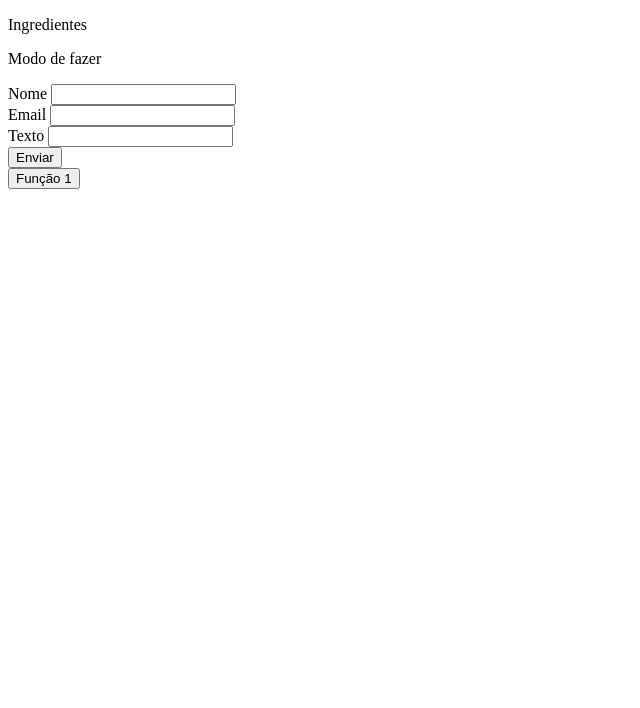
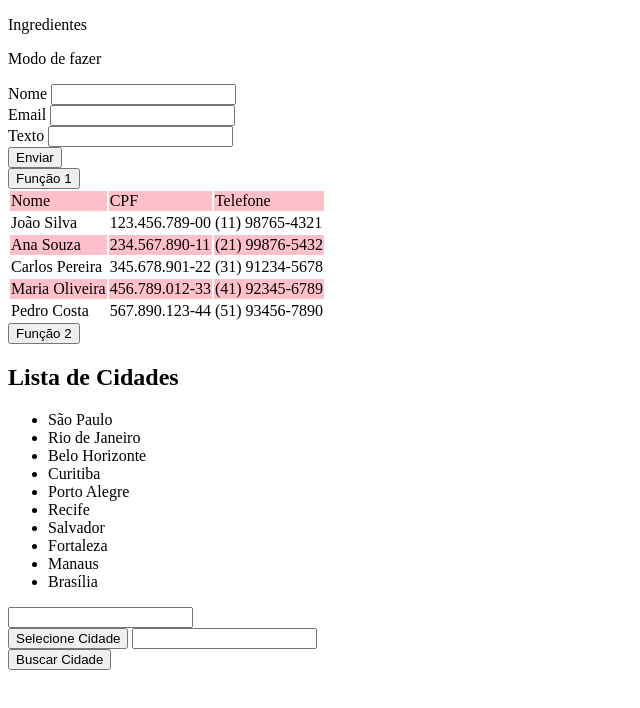
Before and after one commit to MateusTeodoro/JavaScript, a plain HTML site: page aula-javascript/javaScript_teste.html in a window 1280 px wide. Shown: the whole page, without its empty margins (0-640 px from the left). Drawn offline with Linux system fonts and the light colour scheme.

Commit message:
Update javaScript_teste.html

```diff
--- a/aula-javascript/javaScript_teste.html
+++ b/aula-javascript/javaScript_teste.html
@@ -12,15 +12,51 @@
     <script type="text/javascript" src="/script/jquery-3.7.1.js"></script>
 
     <script>
-        $(document).ready(function()
-        {
-            $("#funcao1").click(function()
-            {
+        $(document).ready(function () {
+            $("tr:even", $("tbody")).css("background", "pink");
+
+            $("#funcao1").click(function () {
                 $("#receita").css("background-color", "red");
                 $(".form_verde").css("background", "green");
                 $("#receita, .form_verde, p").css("color", "pink");
-            })
+            });
+
+            $("#funcao2").click(function () {
+                $("tr:even", $("tbody")).css("background", "white");
+                $("tr:odd", $("tbody")).css("background", "#DDDDDD");
+            });
+
+            $("#funcao3").click(function () {
+                let cidade = $("#cidade").val(); //Pega o valor
+                //alert(cidade);
+                $("li").css("background", "white");
+                $("li:eq(" + (cidade - 1) + ")").css("background", "pink");
+            });
+
+            $("#funcao4").click(function () {
+                let cidadeDigitada = $("#cidade2").val().toLowerCase().trim(); // Pega o texto digitado
+                let encontrada = false;
+
+                $("li").each(function () {
+                    let nomeCidade = $(this).text().toLowerCase().trim();
+
+                    // Limpa o fundo antes de pintar
+                    $(this).css("background", "white");
+
+                    // Se for igual, destaca
+                    if (nomeCidade === cidadeDigitada) {
+                        $(this).css("background", "pink");
+                        encontrada = true;
+                    }
+                });
+
+                // Se não encontrar, pode avisar o usuário
+                if (!encontrada) {
+                    alert("Cidade não encontrada na lista!");
+                }
+            });
         });
+
     </script>
 </head>
 
@@ -28,7 +64,7 @@
     <div id="receita">
         <p> Ingredientes </p>
         <p>Modo de fazer </p>
-        </div>
+    </div>
 
     <form class="form_verde">
         Nome <input type="text" name="nome"><br />
@@ -38,5 +74,67 @@
     </form>
 
     <button type="button" id="funcao1"> Função 1 </button>
+
+    <table>
+        <tr>
+            <td> Nome </td>
+            <td> CPF </td>
+            <td> Telefone </td>
+        </tr>
+
+        <tr>
+            <td>João Silva</td>
+            <td>123.456.789-00</td>
+            <td>(11) 98765-4321</td>
+        </tr>
+
+        <tr>
+            <td>Ana Souza</td>
+            <td>234.567.890-11</td>
+            <td>(21) 99876-5432</td>
+        </tr>
+
+        <tr>
+            <td>Carlos Pereira</td>
+            <td>345.678.901-22</td>
+            <td>(31) 91234-5678</td>
+        </tr>
+
+        <tr>
+            <td>Maria Oliveira</td>
+            <td>456.789.012-33</td>
+            <td>(41) 92345-6789</td>
+        </tr>
+
+        <tr>
+            <td>Pedro Costa</td>
+            <td>567.890.123-44</td>
+            <td>(51) 93456-7890</td>
+        </tr>
+    </table>
+
+    <button type="button" id="funcao2"> Função 2 </button>
+
+    <h2>Lista de Cidades</h2>
+    <ul>
+        <li>São Paulo</li>
+        <li>Rio de Janeiro</li>
+        <li>Belo Horizonte</li>
+        <li>Curitiba</li>
+        <li>Porto Alegre</li>
+        <li>Recife</li>
+        <li>Salvador</li>
+        <li>Fortaleza</li>
+        <li>Manaus</li>
+        <li>Brasília</li>
+    </ul>
+
+    <input type="text" name="cidade" id="cidade"> <br />
+    <button type="button" id="funcao3"> Selecione Cidade </button>
+
+    <input type="text" name="cidade2" id="cidade2"> <br />
+    <button type="button" id="funcao4"> Buscar Cidade </button>
+
 </body>
+
 </html>
```
